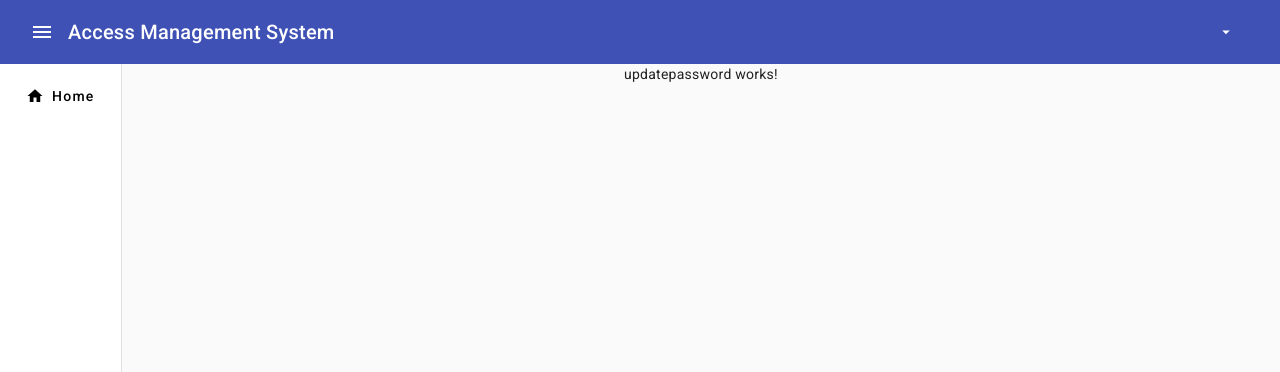
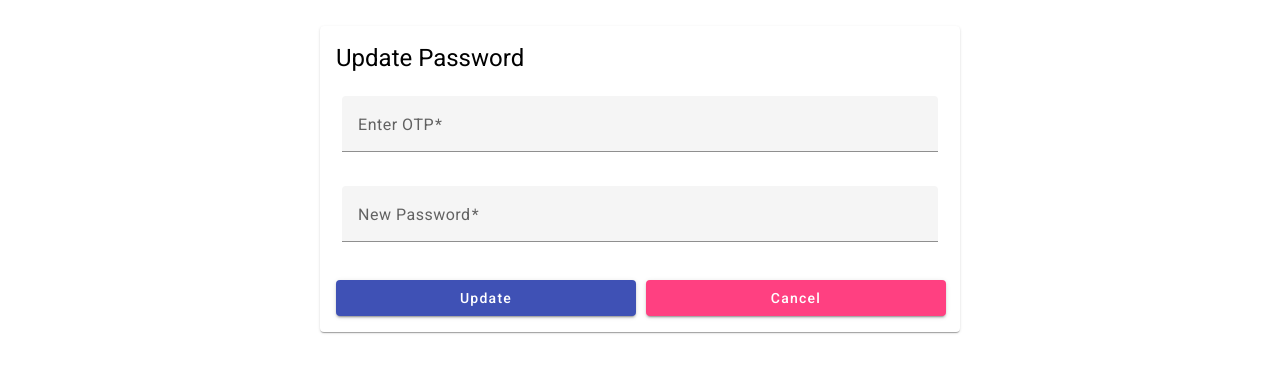
Before and after one commit to umer-wahiid/Angular18-AccessHandling, an Angular app in the folder authapp/: page /updatepassword in a window 1280 px wide. Shown: the top 372 px of the page. Built offline with nearby package versions, Linux system fonts and the light colour scheme; no server answers.

Commit message:
Forget Password Work

```diff
--- a/authapp/src/app/_model/user.model.ts
+++ b/authapp/src/app/_model/user.model.ts
@@ -33,3 +33,9 @@ export interface resetpassword {
     oldpassword: string;
     newpassword: string;
 }
+
+export interface updatepassword {
+    username: string
+    password: string
+    otptext: string
+}
--- a/authapp/src/app/_services/user.service.ts
+++ b/authapp/src/app/_services/user.service.ts
@@ -1,7 +1,7 @@
 import { HttpClient } from '@angular/common/http';
 import { Injectable, signal } from '@angular/core';
 import { environment } from '../../environments/environment.development';
-import { loginresp, menu, registerconfirm, resetpassword, usercred, userregister } from '../_model/user.model';
+import { loginresp, menu, registerconfirm, resetpassword, updatepassword, usercred, userregister } from '../_model/user.model';
 
 @Injectable({
   providedIn: 'root'
@@ -18,7 +18,8 @@ export class UserService {
     otptext: ''
   })
 
-  _menuList=signal<menu[]>([]);
+  _menuList = signal<menu[]>([]);
+  _username = signal('');
 
   Userregisteration(_data: userregister) {
     return this.http.post(this.baseUrl + 'User/userregisteration', _data)
@@ -39,4 +40,12 @@ export class UserService {
   Resetpassword(_data: resetpassword) {
     return this.http.post(this.baseUrl + 'User/resetpassword', _data)
   }
+
+  Forgetpassword(username: string) {
+    return this.http.get(this.baseUrl + 'User/forgetpassword?username=' + username)
+  }
+
+  Updatepassword(_data: updatepassword) {
+    return this.http.post(this.baseUrl + 'User/updatepassword' , _data)
+  }
 }
--- a/authapp/src/app/component/appmenu/appmenu.component.ts
+++ b/authapp/src/app/component/appmenu/appmenu.component.ts
@@ -38,7 +38,7 @@ export class AppmenuComponent implements OnInit, DoCheck {
   setAccess() {
     let userrole = localStorage.getItem('userrole');
     let currentUrl = this.router.url;
-    if (currentUrl === '/register' || currentUrl === '/login' || currentUrl === '/resetpassword') {
+    if (currentUrl === '/register' || currentUrl === '/login' || currentUrl === '/resetpassword' || currentUrl === '/forgetpassword' || currentUrl === '/updatepassword') {
       this.showMenu = false;
     } else {
       this.showMenu = true;
--- a/authapp/src/app/component/forgetpassword/forgetpassword.component.html
+++ b/authapp/src/app/component/forgetpassword/forgetpassword.component.html
@@ -1 +1,24 @@
-<p>forgetpassword works!</p>
+
+<mat-card>
+    <mat-card-header>
+        <h1>Forget Password</h1>
+    </mat-card-header>
+    <mat-card-content>
+        <mat-form-field>
+            <mat-label>Enter Username</mat-label>
+            <input matInput [(ngModel)]="username">
+        </mat-form-field>
+    </mat-card-content>
+    <mat-card-actions>
+        <div class="mat-50">
+            <button type="submit" mat-raised-button color="primary" (click)="Proceed()">
+                Confirm
+            </button>
+        </div>
+        <div class="mat-50">
+            <a routerLink="/login" mat-raised-button color="accent">
+                Cancel
+            </a>
+        </div>
+    </mat-card-actions>
+</mat-card>
--- a/authapp/src/app/component/forgetpassword/forgetpassword.component.ts
+++ b/authapp/src/app/component/forgetpassword/forgetpassword.component.ts
@@ -1,12 +1,38 @@
-import { Component } from '@angular/core';
+import { Component, OnInit } from '@angular/core';
+import { MaterialModule } from '../../material.module';
+import { FormsModule } from '@angular/forms';
+import { Router, RouterLink } from '@angular/router';
+import { ToastrService } from 'ngx-toastr';
+import { UserService } from '../../_services/user.service';
 
 @Component({
   selector: 'app-forgetpassword',
   standalone: true,
-  imports: [],
+  imports: [MaterialModule, FormsModule, RouterLink],
   templateUrl: './forgetpassword.component.html',
   styleUrl: './forgetpassword.component.css'
 })
-export class ForgetpasswordComponent {
+export class ForgetpasswordComponent implements OnInit{
+  username = ''
+  _response: any;
 
+  constructor(private toastr: ToastrService, private router: Router, private service: UserService) {
+
+  }
+
+  ngOnInit(): void {
+  }
+
+  Proceed() {
+    this.service.Forgetpassword(this.username).subscribe(item => {
+      this._response = item;
+      if (this._response.result == 'pass') {
+        this.toastr.success('OTP sent to the registered email.', 'Forget Password');
+        this.service._username.set(this.username);
+        this.router.navigateByUrl('/updatepassword');
+      } else {
+        this.toastr.error('Failed due to:' + this._response.message, 'Registeration Failed');
+      }
+    })
+  }
 }
--- a/authapp/src/app/component/home/home.component.ts
+++ b/authapp/src/app/component/home/home.component.ts
@@ -1,4 +1,5 @@
-import { Component } from '@angular/core';
+import { Component, OnInit } from '@angular/core';
+import { Router } from '@angular/router';
 
 @Component({
   selector: 'app-home',
@@ -7,6 +8,16 @@ import { Component } from '@angular/core';
   templateUrl: './home.component.html',
   styleUrl: './home.component.css'
 })
-export class HomeComponent {
+export class HomeComponent implements OnInit{
 
+  constructor(private router: Router){
+  }
+
+  ngOnInit(): void {
+    var name = localStorage.getItem('username') as string;
+    console.log(name);
+    if(name == null){
+      this.router.navigateByUrl('/login');
+    }
+  }
 }
--- a/authapp/src/app/component/login/login.component.html
+++ b/authapp/src/app/component/login/login.component.html
@@ -25,5 +25,8 @@
                 </a>
             </div>
         </mat-card-actions>
+        <div class="div-50">
+            <a mat-button color="primary" routerLink="/forgetpassword">Forget Password</a>
+        </div>
     </mat-card>
 </form>
--- a/authapp/src/app/component/updatepassword/updatepassword.component.html
+++ b/authapp/src/app/component/updatepassword/updatepassword.component.html
@@ -1 +1,29 @@
-<p>updatepassword works!</p>
+<form [formGroup]="_resetform" (ngSubmit)="proceedchange()">
+    <mat-card>
+        <mat-card-header>
+            <h1>Update Password</h1>
+        </mat-card-header>
+        <mat-card-content>
+            <mat-form-field>
+                <mat-label>Enter OTP</mat-label>
+                <input formControlName="otptext" matInput>
+            </mat-form-field>
+            <mat-form-field>
+                <mat-label>New Password</mat-label>
+                <input formControlName="password" type="password" matInput>
+            </mat-form-field>
+        </mat-card-content>
+        <mat-card-actions>
+            <div class="mat-50">
+                <button type="submit" mat-raised-button color="primary">
+                    Update
+                </button>
+            </div>
+            <div class="mat-50">
+                <a routerLink="/login" mat-raised-button color="accent">
+                    Cancel
+                </a>
+            </div>
+        </mat-card-actions>
+    </mat-card>
+</form>
--- a/authapp/src/app/component/updatepassword/updatepassword.component.ts
+++ b/authapp/src/app/component/updatepassword/updatepassword.component.ts
@@ -1,12 +1,52 @@
-import { Component } from '@angular/core';
+import { Component, OnInit } from '@angular/core';
+import { MaterialModule } from '../../material.module';
+import { Router, RouterLink } from '@angular/router';
+import { FormBuilder, ReactiveFormsModule, Validators } from '@angular/forms';
+import { UserService } from '../../_services/user.service';
+import { ToastrService } from 'ngx-toastr';
+import { updatepassword } from '../../_model/user.model';
 
 @Component({
   selector: 'app-updatepassword',
   standalone: true,
-  imports: [],
+  imports: [MaterialModule, RouterLink, ReactiveFormsModule],
   templateUrl: './updatepassword.component.html',
   styleUrl: './updatepassword.component.css'
 })
-export class UpdatepasswordComponent {
+export class UpdatepasswordComponent implements OnInit {
 
+  currentusername = ''
+
+  constructor(private builder: FormBuilder, private service: UserService, private toastr: ToastrService, private router: Router) {
+  }
+
+  ngOnInit(): void {
+    this.currentusername = this.service._username();
+  }
+
+  _response: any;
+
+  _resetform = this.builder.group({
+    otptext: this.builder.control('', Validators.required),
+    password: this.builder.control('', Validators.required)
+  })
+
+  proceedchange() {
+    if (this._resetform.valid) {
+      let _obj: updatepassword = {
+        username: this.currentusername as string,
+        password: this._resetform.value.password as string,
+        otptext: this._resetform.value.otptext as string
+      }
+      this.service.Updatepassword(_obj).subscribe(item => {
+        this._response = item;
+        if (this._response.result == 'pass') {
+          this.toastr.success('Please login with new password', 'Password Changed')
+          this.router.navigateByUrl('/login');
+        } else {
+          this.toastr.error('Failed due to : ' + this._response.message, 'Reset Password Failed')
+        }
+      });
+    }
+  }
 }
```
Also changed, not shown: 1 other file (tests, documents, lock files or other folders).
